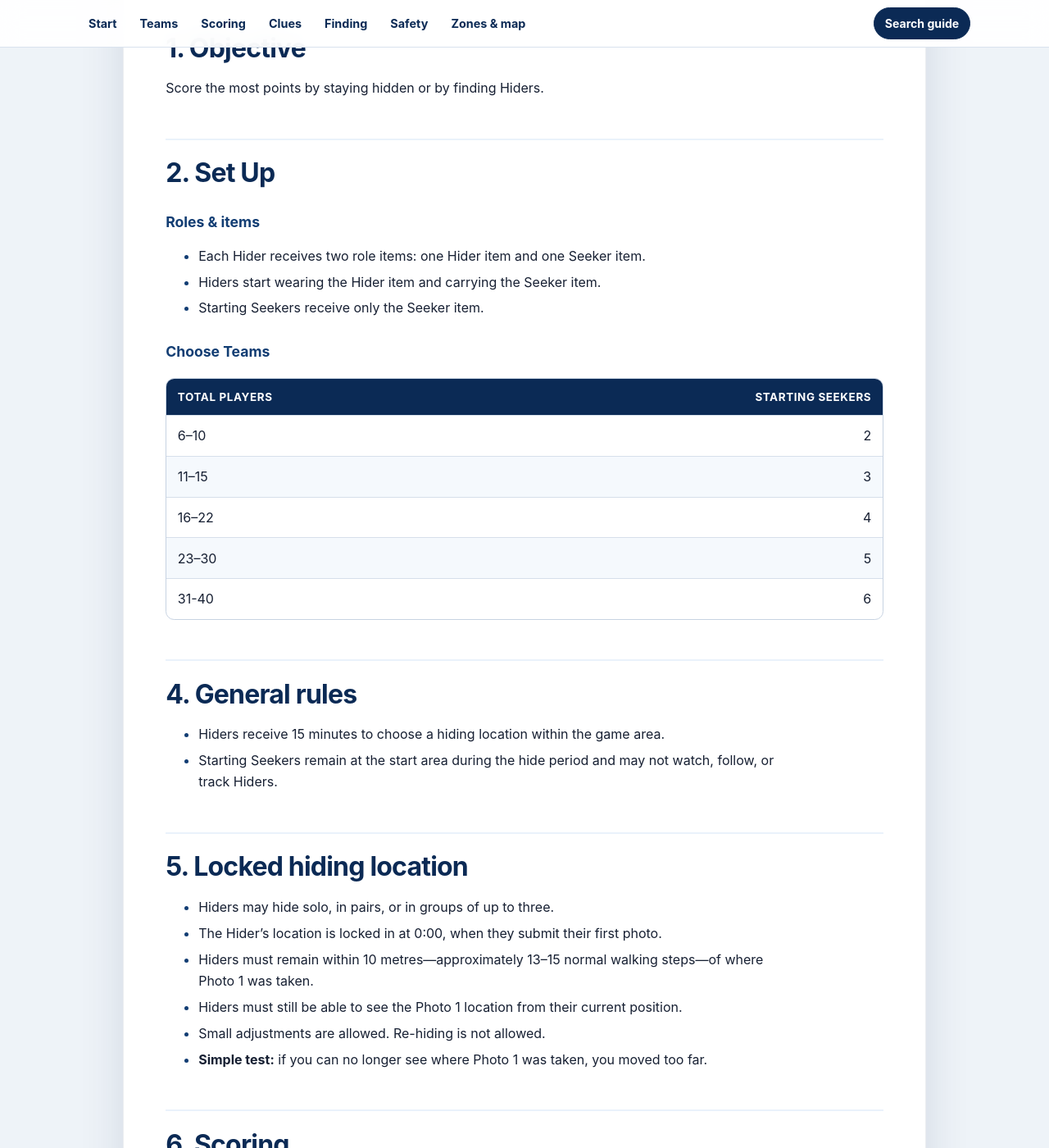
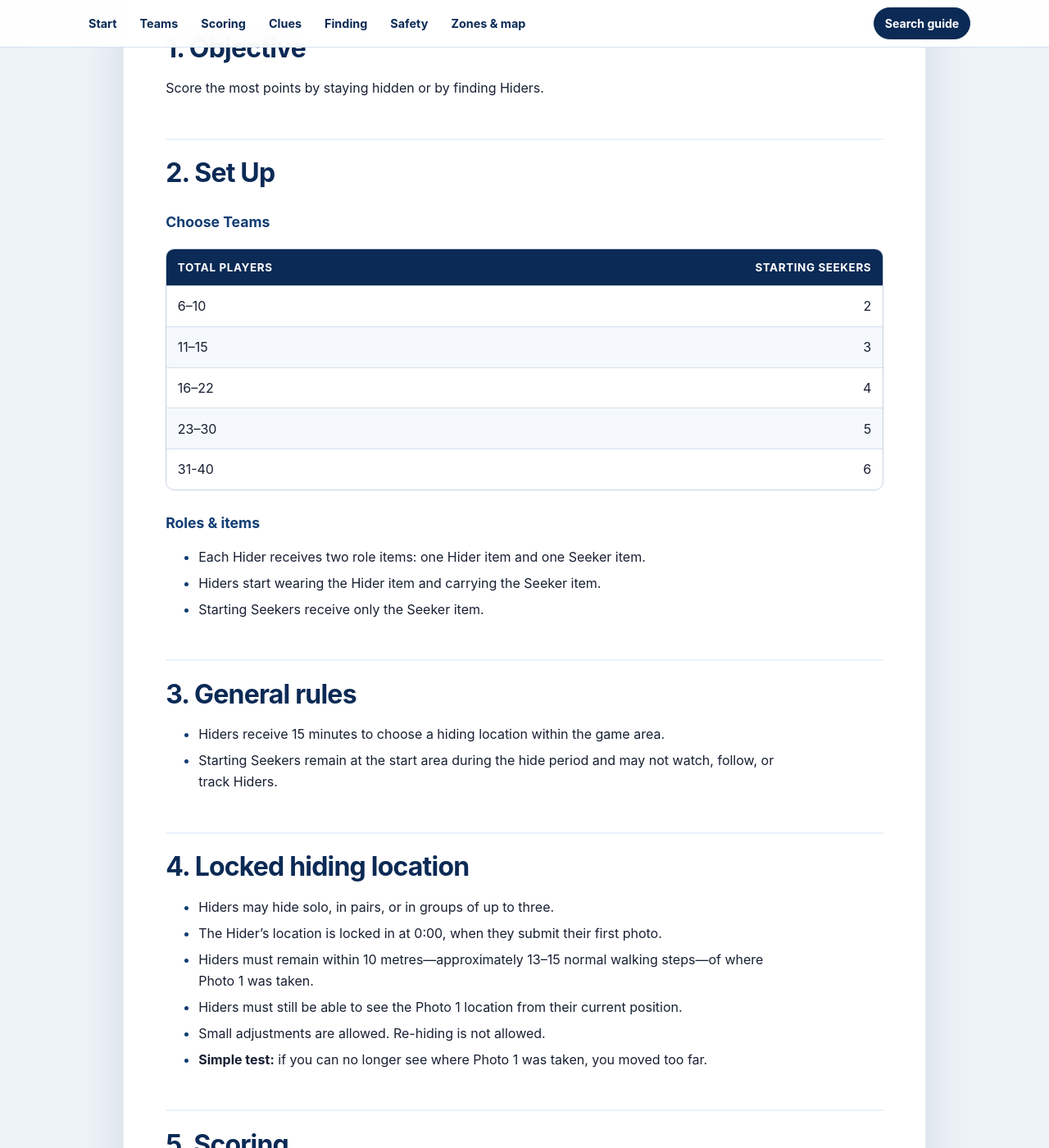
Before and after one commit to mmaxin/hide-and-seek-game, a Jekyll site: the page built from rules.md, in a window 1280 px wide and 1400 px high, scrolled down 491 px. Shown: the whole window at 82% size. Built offline with Jekyll 4.4.1, drawn with Linux system fonts in a browser that asks for light colours; our own code applies the rules of GitHub Pages for plain Markdown files; part of the change alters nothing that is shown; some of the changed text lies outside the part shown.

````diff
--- a/rules.md
+++ b/rules.md
@@ -6,14 +6,6 @@
 Score the most points by staying hidden or by finding Hiders.
 
 ## 2. Set Up
-### Roles & items
-{: #roles }
-
-- Each Hider receives two role items: one Hider item and one Seeker item.
-- Hiders start wearing the Hider item and carrying the Seeker item.
-- Starting Seekers receive only the Seeker item.
-
-
 ### Choose Teams
 {: #teams }
 
@@ -33,14 +25,25 @@ Score the most points by staying hidden or by finding Hiders.
 | 31+ | 6+ or split into two games |
 {% endcomment %}
 
-## 4. General rules
+
+### Roles & items
+{: #roles }
+
+- Each Hider receives two role items: one Hider item and one Seeker item.
+- Hiders start wearing the Hider item and carrying the Seeker item.
+- Starting Seekers receive only the Seeker item.
+
+
+
+
+## 3. General rules
 {: #general-rules }
 
 - Hiders receive 15 minutes to choose a hiding location within the game area.
 - Starting Seekers remain at the start area during the hide period and may not watch, follow, or track Hiders.
 
 
-## 5. Locked hiding location
+## 4. Locked hiding location
 {: #locked-location }
 
 - Hiders may hide solo, in pairs, or in groups of up to three.
@@ -50,7 +53,7 @@ Score the most points by staying hidden or by finding Hiders.
 - Small adjustments are allowed. Re-hiding is not allowed.
 - **Simple test:** if you can no longer see where Photo 1 was taken, you moved too far.
 
-## 6. Scoring
+## 5. Scoring
 {: #scoring }
 
 ### Hider survival points
@@ -73,7 +76,7 @@ Score the most points by staying hidden or by finding Hiders.
 
 > **Final score** = Hider items collected + survival points + any Starting Seeker bonus.
 
-## 7. Photo clues
+## 6. Photo clues
 {: #photo-clues }
 
 | Time | Event |
@@ -90,7 +93,7 @@ Score the most points by staying hidden or by finding Hiders.
 - Each photo must be from the Hider’s point of view. No zooming.
 - Hiders must submit photos on time. They may be asked to resubmit photos that are unclear.
 
-## 8. How a find works
+## 7. How a find works
 {: #finds }
 
 - A Seeker makes a valid find by reaching the Hider first, getting within about three metres, clearly identifying the Hider, and saying: **“Found—hand over your Hider item.”**
@@ -116,7 +119,7 @@ SURVIVED
 Hider: [Name]
 ```
 
-## 9. Boundaries & movement
+## 8. Boundaries & movement
 {: #boundaries }
 
 - The entire game is played inside the approved area.
@@ -124,7 +127,7 @@ Hider: [Name]
 - If a Hider is asked by staff, a resident, or the public to move, they must move the minimum amount necessary and remain as close as possible to their locked hiding location.
 - **Honour system:** if a Hider is forced to move, they must honestly stay within the spirit of the same hiding location and continue using that location for future photo clues.
 
-## 10. Safety, rulings & end of game
+## 9. Safety, rulings & end of game
 {: #safety }
 
 - Walking only. No running.
````
